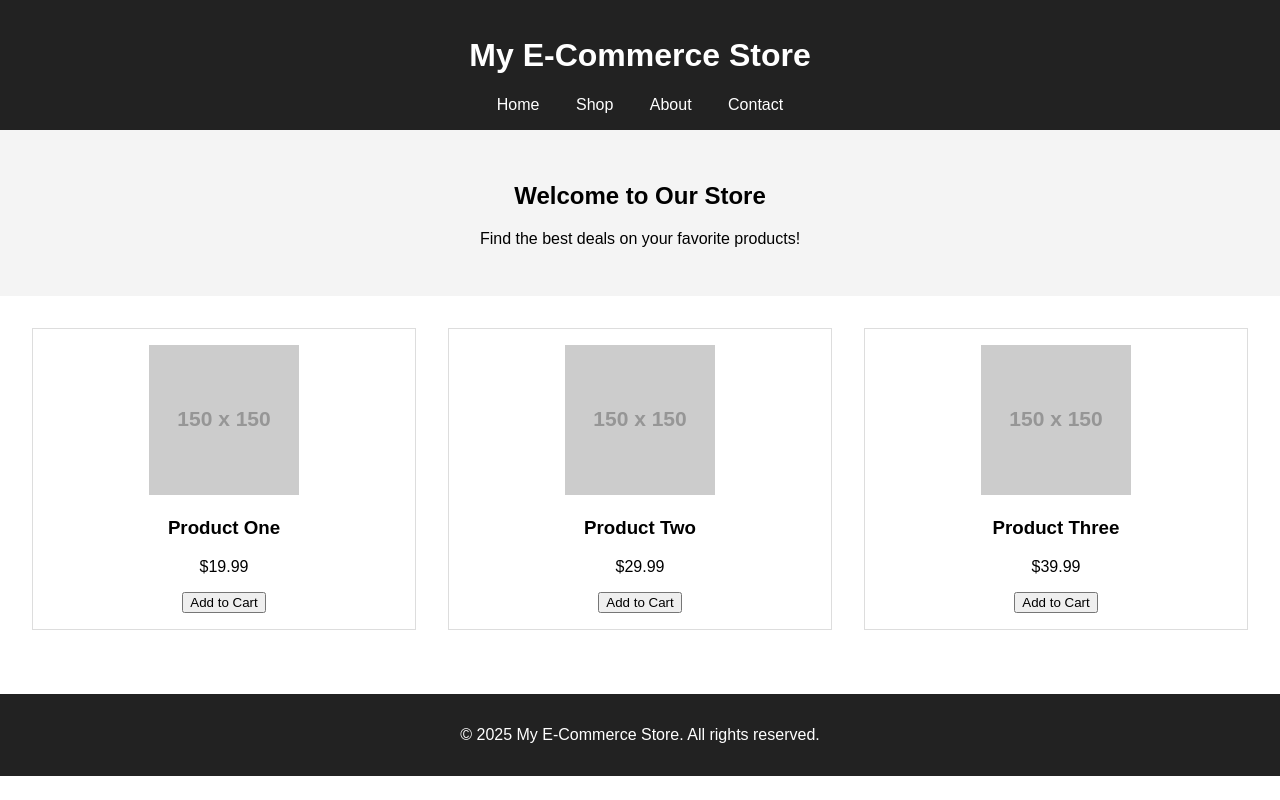
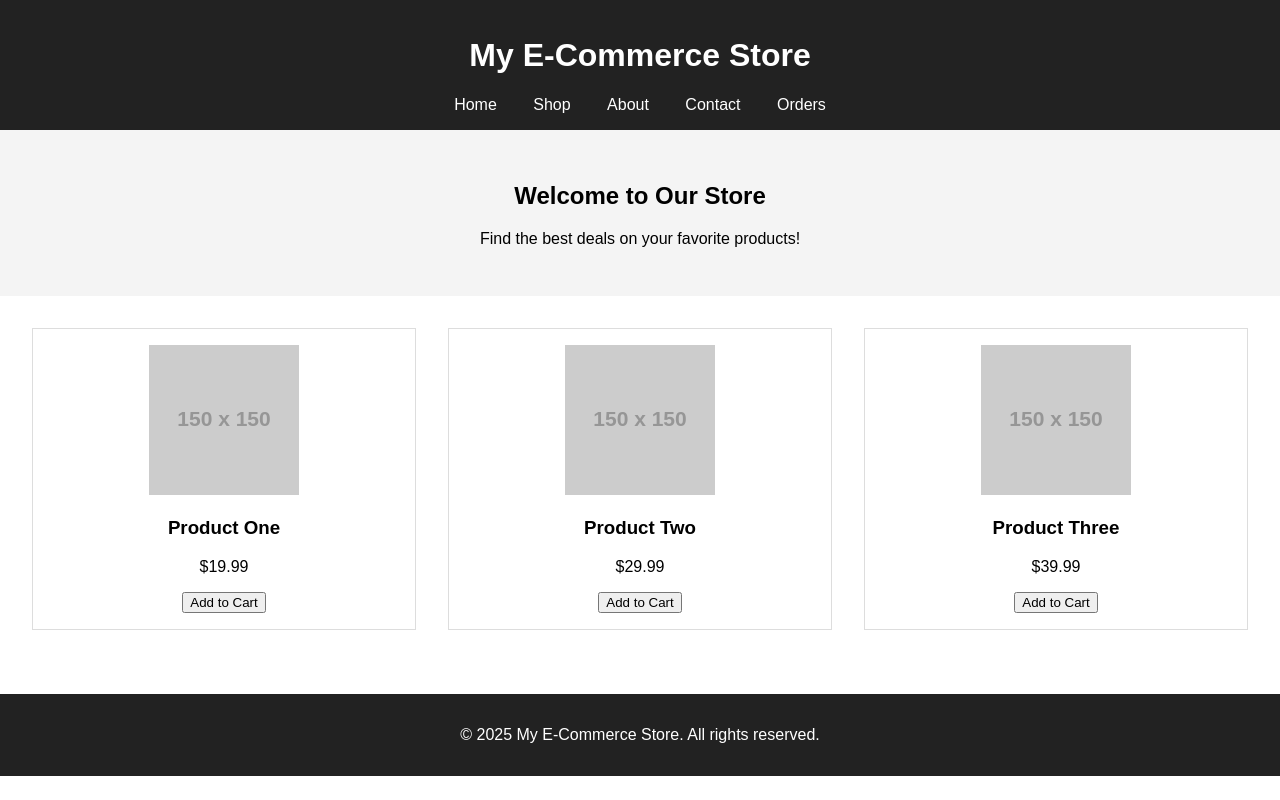
Before and after one commit to bigchuch/darey.io, a plain HTML site: page Devops/02 Git version Control Basics/index.html in a window 1280 px wide. Drawn offline with Linux system fonts and the light colour scheme; placeholder pictures from the web are drawn by us.

Commit message:
modified navigation bar

```diff
--- a/Devops/02 Git version Control Basics/index.html
+++ b/Devops/02 Git version Control Basics/index.html
@@ -59,6 +59,7 @@
       <a href="#">Shop</a>
       <a href="#">About</a>
       <a href="#">Contact</a>
+      <a href="#">Orders</a>
     </nav>
   </header>
 
```
Also changed, not shown: Devops/02 Git version Control Basics/img/Tom branch checkout.png (added).
